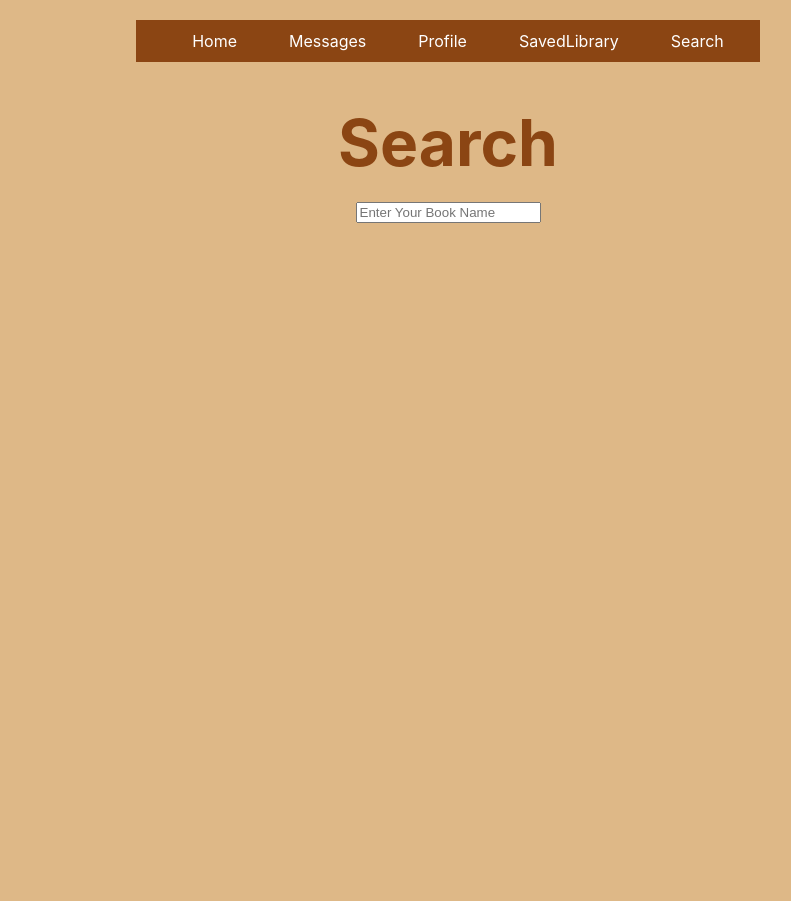
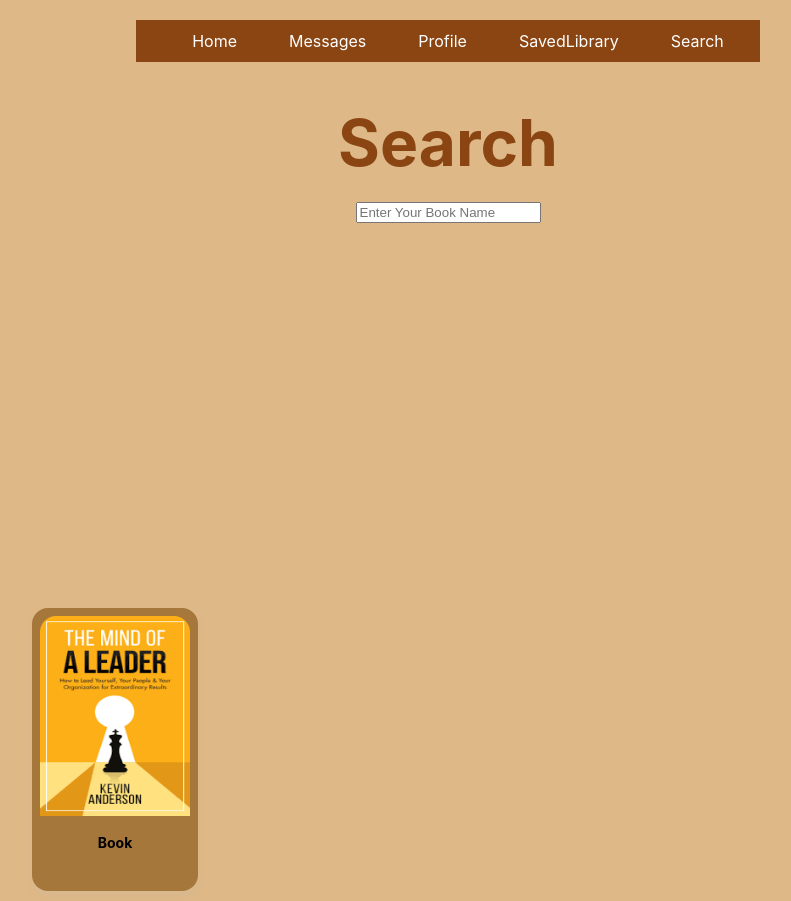
Before and after one commit to bbeizer/book-app, a React (Create React App) app in the folder client/: page /search in a window 1280 px wide. Shown: the whole page, without its empty margins (192-983 px from the left). Before the commit the page ends 800 px from the top, so only its background shows below. Built offline with nearby package versions, Linux system fonts and the light colour scheme.

Commit message:
improving card css and design

```diff
--- a/client/src/Components/Card.js
+++ b/client/src/Components/Card.js
@@ -0,0 +1,15 @@
+import React from 'react'
+
+function Card() {
+  return (
+    <div className="card">
+        <img src="../images/book.png" alt=""/>
+        <div className = "bottom">
+            <h3 className="title">Book</h3>
+
+        </div>
+    </div>
+  )
+}
+
+export default Card
--- a/client/src/Components/style.css
+++ b/client/src/Components/style.css
@@ -11,8 +11,9 @@ body{
     font-size: 200%;
     color: #8B4513;
 }
-card{
-    background-color: #D4B996FF;;
+
+.card{
+    background-color: rgb(166, 119, 59);;
     border-radius: 1rem;
     padding: 0.5rem;
     margin-bottom: 10px;
@@ -20,6 +21,26 @@ card{
     transition: .5s;
     text-align: center;
     position: relative;
+    width: 150px;
+}
+
+.card:hover{
+    transform: scale(0.9);
+    background-color: rgba(255,255,255,0.8);
+}
+
+.card img{
+    width: 100%;
+    height: 200px;
+    border-radius: 1rem 1rem 0 0;
+}
+.card .bottom{
+    display: flex;
+    flex-direction: column;
+}
+.card .bottom .title{
+    font-size: 14px;
+    margin-bottom: 32px;
 }
 
 nav {
@@ -67,3 +88,13 @@ li a:hover {
     position: relative;
     bottom: 360px;
 }
+
+.container{
+    width: 65%;
+    margin: 0 auto;
+    margin-top: 25px;
+    display: grid;
+    grid-template-columns: repeat(auto-fit,minmax(200px,0.5fr));
+    grid-gap:20px;
+    box-sizing: border-box;
+}
--- a/client/src/routes/Search.js
+++ b/client/src/routes/Search.js
@@ -1,4 +1,5 @@
 import React from 'react'
+import Card from '../components/Card'
 
 const Search = () => {
   return (
@@ -9,6 +10,10 @@ const Search = () => {
       <div className="search">
         <input type="text" placeholder="Enter Your Book Name"></input>
       </div>
+      <div className="container">
+        <Card />
+      </div>
+
     </div>
 
   )
```
Also changed, not shown: client/public/images/book.png (added).
